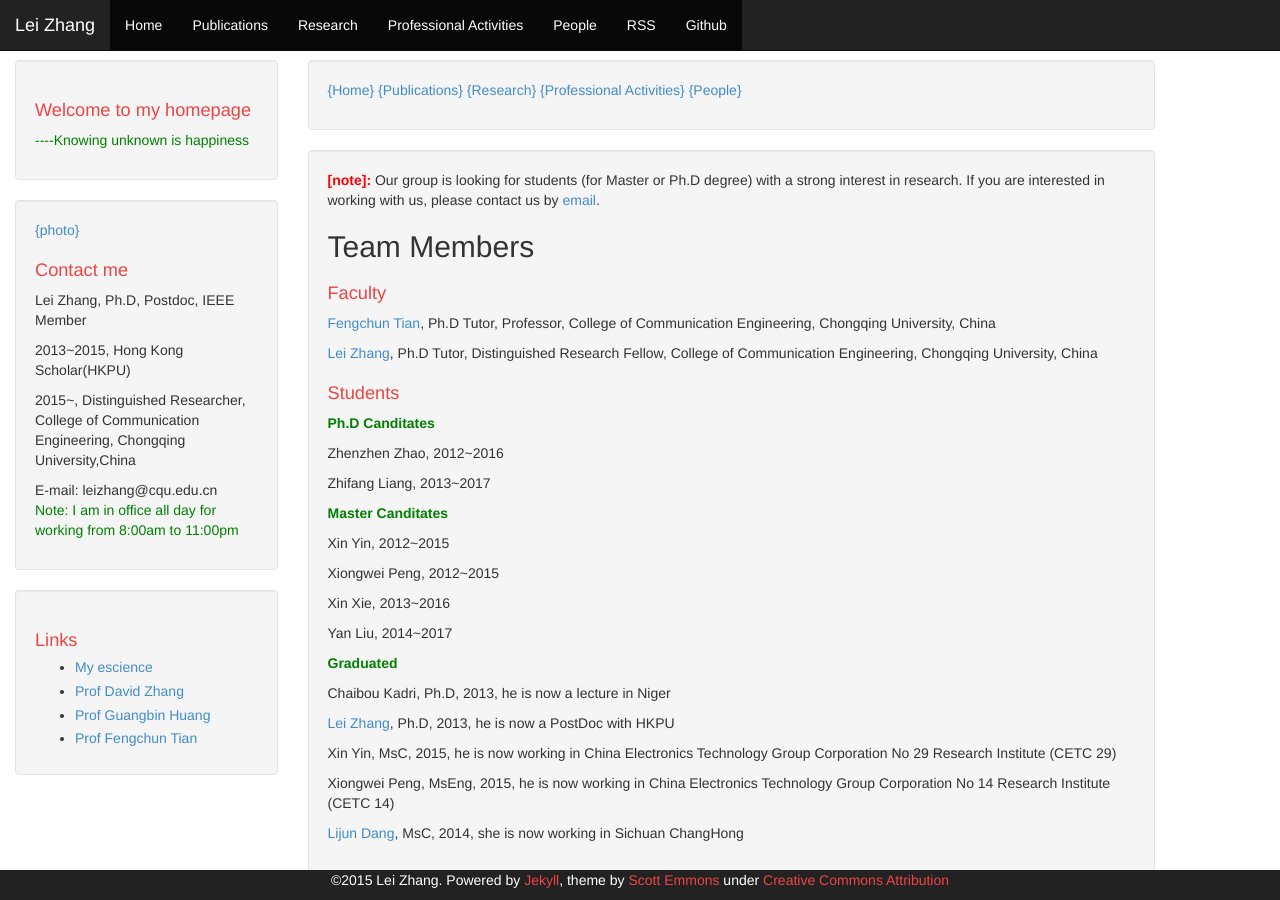
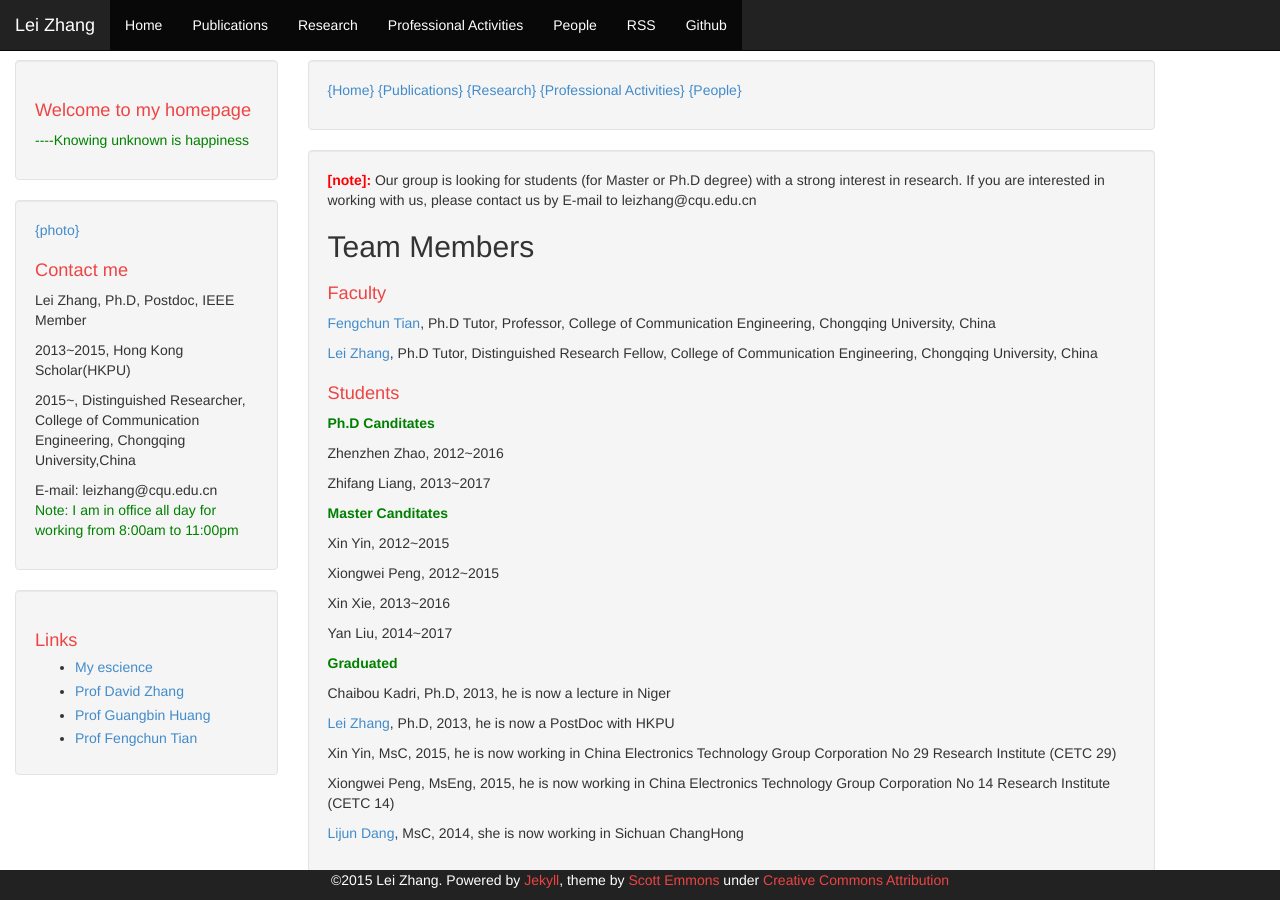
Before and after one commit to DrLeiZhang/website, a Jekyll site: the page built from people.html, in a window 1280 px wide and 900 px high. Built offline with Jekyll 4.4.1, drawn with Linux system fonts in a browser that asks for light colours; Markdown is read by kramdown in place of the engine named in the settings.

Commit message:
Update
Signed-off-by: leizhang@cqu.edu.cn <leizhang@cqu.edu.cn>

```diff
--- a/people.html
+++ b/people.html
@@ -7,7 +7,7 @@ layout: default
 </div>
 
 <div class="well">
-<B style="color:red">[note]:</B> Our group is looking for students (for Master or Ph.D degree) with a strong interest in research. If you are interested in working with us, please contact us by <a href="leizhang@cqu.edu.cn">email</a>.
+<B style="color:red">[note]:</B> Our group is looking for students (for Master or Ph.D degree) with a strong interest in research. If you are interested in working with us, please contact us by E-mail to leizhang@cqu.edu.cn
 <h2>Team Members
 <h1>Faculty</h1>
 <p><a href="http://www.ccee.cqu.edu.cn/index.aspx?lanmuid=75&sublanmuid=738&id=591">Fengchun Tian</a>, Ph.D Tutor, Professor, College of Communication Engineering, Chongqing University, China</p>
```
